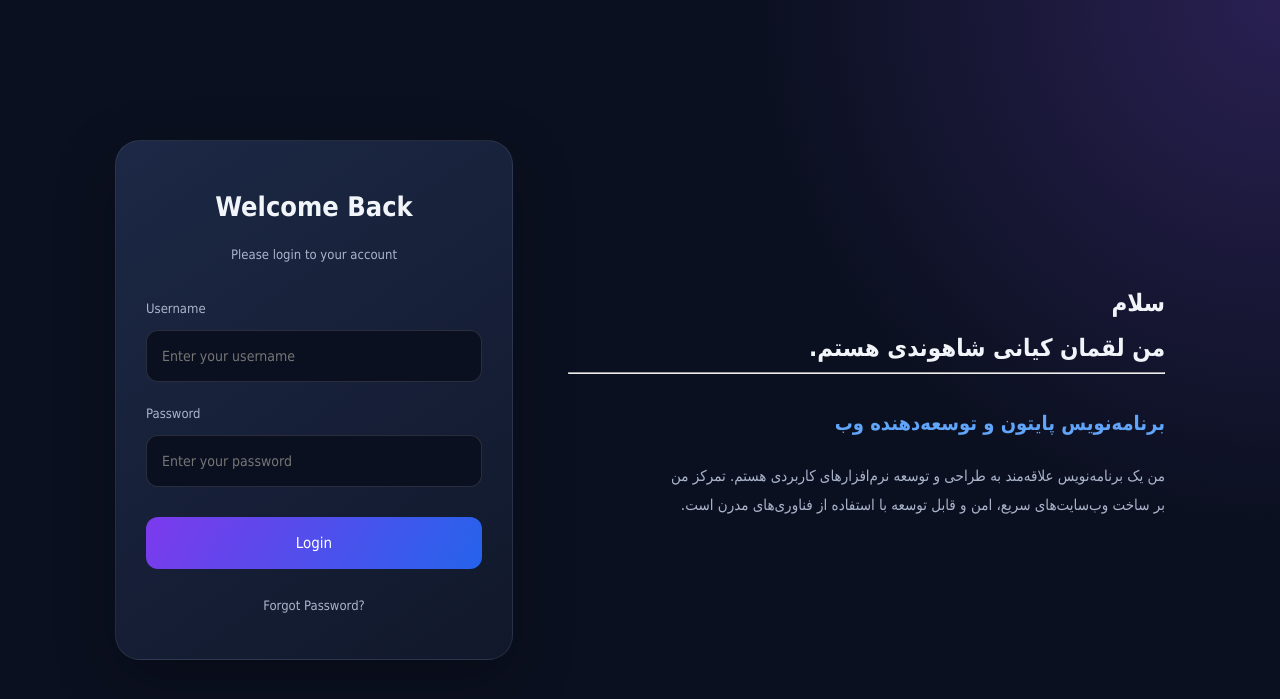
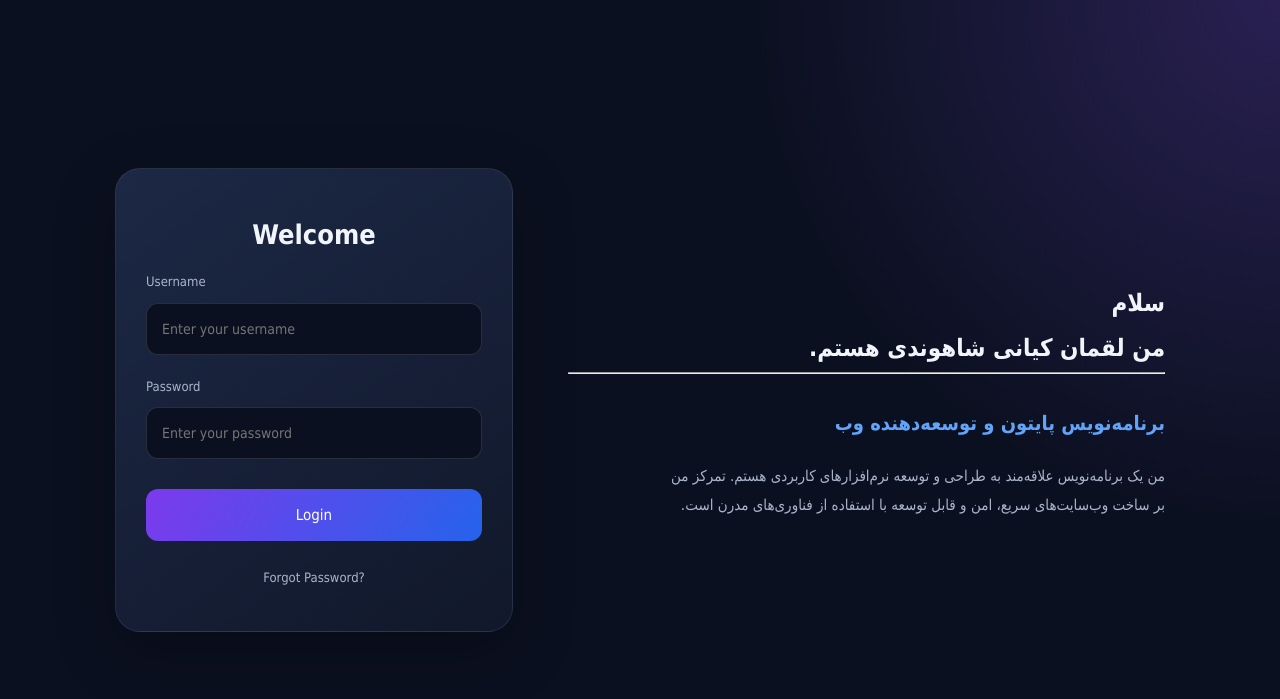
Before and after one commit to Shahvandi/chat, a Django app: page /accounts/login/ in a window 1280 px wide. Shown: the top 699 px of the page. Run offline with Django 5.2, Linux system fonts and the light colour scheme.

Commit message:
title, login modified

```diff
--- a/accounts/models.py
+++ b/accounts/models.py
@@ -39,6 +39,9 @@ class User(AbstractBaseUser, PermissionsMixin):
     def __str__(self):
         return self.mobile
 
+    def get_full_name(self):
+        return f"{self.first_name} {self.last_name}"
+
 
 class Otp(models.Model):
     """
--- a/accounts/templates/registration/login.html
+++ b/accounts/templates/registration/login.html
@@ -204,11 +204,7 @@
 
         <section class="profile">
 
-            <h2 class="login-title">Welcome Back</h2>
-
-            <p class="login-description">
-                Please login to your account
-            </p>
+            <h2 class="login-title">Welcome</h2>
 
             <form method="post">
 
--- a/chats/templates/chats/chat.html
+++ b/chats/templates/chats/chat.html
@@ -6,7 +6,7 @@
     <meta charset="UTF-8">
     <meta name="viewport" content="width=device-width, initial-scale=1">
 
-    <title>پیام‌رسان</title>
+    <title>{{ request.user.get_full_name|default:request.user.mobile }}</title>
 
     <!-- Bootstrap RTL -->
     <link
```
